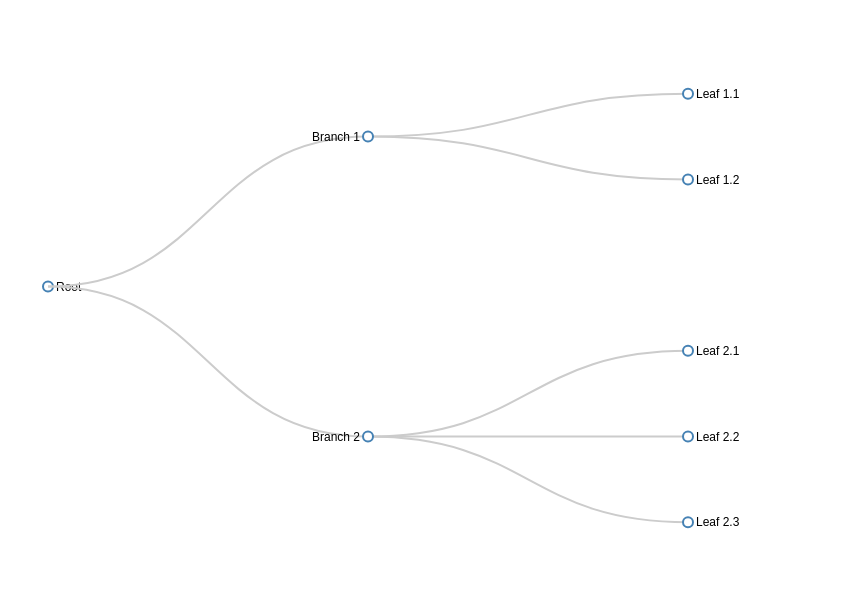
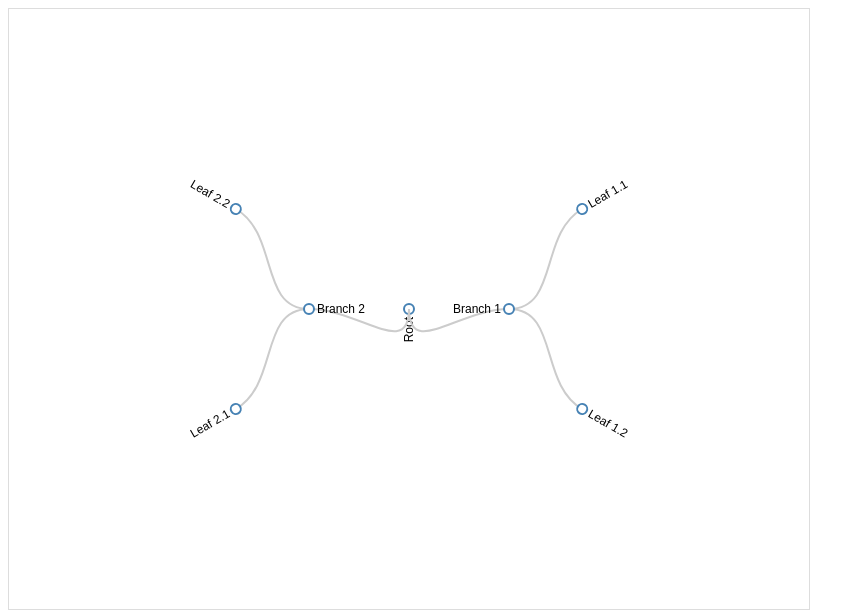
Before and after one commit to chitranjanB/LLMNodeGraph, a plain HTML site: page index.html in a window 1280 px wide. Shown: the whole page, without its empty margins (0-865 px from the left). Drawn offline with nearby package versions, Linux system fonts and the light colour scheme.

Commit message:
implemented radial

```diff
--- a/index.html
+++ b/index.html
@@ -3,21 +3,26 @@
 <head>
     <meta charset="UTF-8">
     <meta name="viewport" content="width=device-width, initial-scale=1.0">
-    <title>D3.js Mind Map Framework</title>
+    <title>D3.js Radial Mind Map</title>
     <script src="https://d3js.org/d3.v7.min.js"></script>
     <style>
         .node circle {
             fill: #fff;
             stroke: #4682b4;
             stroke-width: 2px;
+            cursor: pointer;
         }
         .node text {
             font: 12px sans-serif;
+            pointer-events: none;
         }
         .link {
             fill: none;
             stroke: #ccc;
             stroke-width: 2px;
+        }
+        svg {
+            border: 1px solid #ddd;
         }
     </style>
 </head>
--- a/main.js
+++ b/main.js
@@ -7,4 +7,3 @@ mindMap.addNode("Branch 1", "Leaf 1.1");
 mindMap.addNode("Branch 1", "Leaf 1.2");
 mindMap.addNode("Branch 2", "Leaf 2.1");
 mindMap.addNode("Branch 2", "Leaf 2.2");
-mindMap.addNode("Branch 2", "Leaf 2.3");
--- a/mindmap.js
+++ b/mindmap.js
@@ -3,10 +3,27 @@ class MindMap {
         this.svg = d3.select(svgSelector);
         this.width = width;
         this.height = height;
-        this.g = this.svg.append("g").attr("transform", "translate(40,0)");
-        this.tree = d3.tree().size([height, width - 160]);
+        this.g = this.svg.append("g")
+            .attr("transform", `translate(${width / 2},${height / 2})`);
+
+        // Zoom behavior
+        this.zoom = d3.zoom()
+            .scaleExtent([0.5, 2])
+            .on("zoom", (event) => {
+                this.g.attr("transform", event.transform.translate(width / 2, height / 2));
+            });
+        this.svg.call(this.zoom);
+
+        // Radial tree layout
+        this.tree = d3.tree()
+            .size([2 * Math.PI, Math.min(width, height) / 2 - 100])
+            .separation((a, b) => (a.parent == b.parent ? 1 : 2) / a.depth);
+
         this.data = { name: "Root", children: [] };
         this.root = d3.hierarchy(this.data);
+        this.root.x0 = 0;
+        this.root.y0 = 0;
+
         this.update();
     }
 
@@ -27,6 +44,8 @@ class MindMap {
             if (!parent.children) parent.children = [];
             parent.children.push({ name: newNodeName });
             this.root = d3.hierarchy(this.data);
+            this.root.x0 = 0;
+            this.root.y0 = 0;
             this.update();
         } else {
             console.error(`Parent node "${parentName}" not found`);
@@ -38,36 +57,56 @@ class MindMap {
         const nodes = treeData.descendants();
         const links = treeData.links();
 
+        // Normalize for fixed depth
+        nodes.forEach(d => {
+            d.y = d.depth * 100; // Radial distance per level
+        });
+
+        // Links
         const link = this.g.selectAll(".link")
             .data(links, d => d.target.id);
 
         link.enter().append("path")
             .attr("class", "link")
             .merge(link)
-            .attr("d", d3.linkHorizontal()
-                .x(d => d.y)
-                .y(d => d.x));
+            .attr("d", d3.linkRadial()
+                .angle(d => d.x)
+                .radius(d => d.y));
 
         link.exit().remove();
 
+        // Nodes
         const node = this.g.selectAll(".node")
             .data(nodes, d => d.id);
 
         const nodeEnter = node.enter().append("g")
             .attr("class", "node")
-            .attr("transform", d => `translate(${d.y},${d.x})`);
+            .attr("transform", d => `rotate(${d.x * 180 / Math.PI - 90}) translate(${d.y},0)`);
 
         nodeEnter.append("circle")
-            .attr("r", 5);
+            .attr("r", 5)
+            .on("mouseover", function() { d3.select(this).attr("r", 7); })
+            .on("mouseout", function() { d3.select(this).attr("r", 5); })
+            .call(d3.drag()
+                .on("start", (event, d) => {
+                    d.x0 = d.x;
+                    d.y0 = d.y;
+                })
+                .on("drag", (event, d) => {
+                    d.x = event.x;
+                    d.y = event.y;
+                    this.update();
+                }));
 
         nodeEnter.append("text")
-            .attr("dy", ".35em")
-            .attr("x", d => d.children ? -8 : 8)
-            .style("text-anchor", d => d.children ? "end" : "start")
+            .attr("dy", ".31em")
+            .attr("x", d => d.x < Math.PI === !d.children ? 8 : -8)
+            .style("text-anchor", d => d.x < Math.PI === !d.children ? "start" : "end")
+            .attr("transform", d => d.x >= Math.PI ? "rotate(180)" : null)
             .text(d => d.data.name);
 
         node.merge(nodeEnter)
-            .attr("transform", d => `translate(${d.y},${d.x})`);
+            .attr("transform", d => `rotate(${d.x * 180 / Math.PI - 90}) translate(${d.y},0)`);
 
         node.exit().remove();
     }
```
